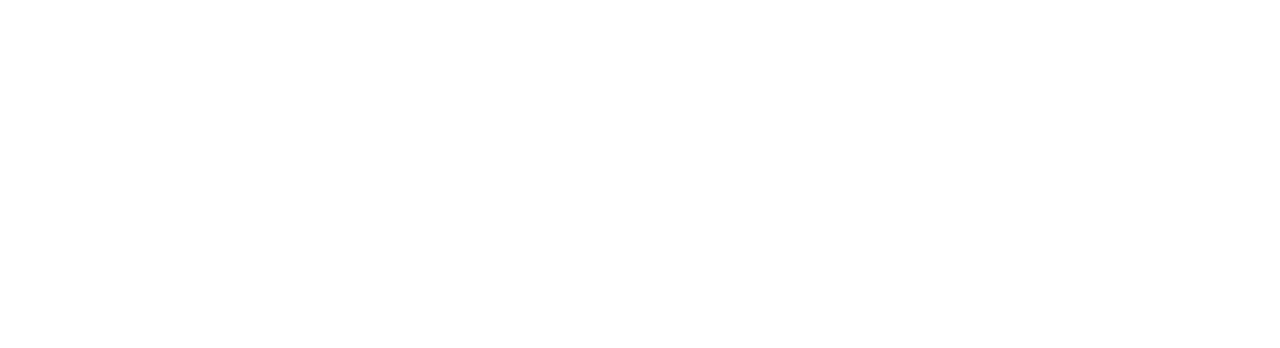
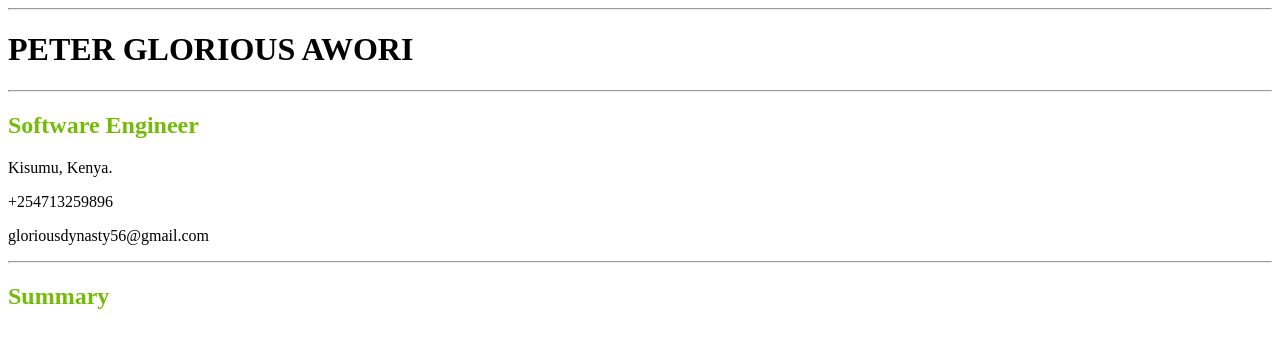
Before and after one commit to CodesbyPeter/Frontend_LearnWhileBuilding_Projects, a plain HTML site: page single_page_cv/index.html in a window 1280 px wide. Drawn offline with Linux system fonts and the light colour scheme.

Commit message:
feat: added the my details section

```diff
--- a/single_page_cv/index.html
+++ b/single_page_cv/index.html
@@ -4,8 +4,28 @@
     <meta charset="UTF-8">
     <meta name="viewport" content="width=device-width, initial-scale=1.0">
     <title>Single Page CV</title>
+    <style>
+        h2 {
+            color: rgb(115, 188, 6)
+        }
+    </style>
 </head>
 <body>
-
+    <header>
+        <hr/>
+        <h1>PETER GLORIOUS AWORI</h1>
+        <hr/>
+        <section>
+           <h2>Software Engineer</h2>
+           <p>Kisumu, Kenya.</p>
+           <p>+254713259896</p>
+           <p>gloriousdynasty56@gmail.com</p>
+        </section>
+        <hr/>
+        <section>
+            <h2>Summary</h2>
+            <p></p>
+        </section>
+    </header>
 </body>
 </html>
```
